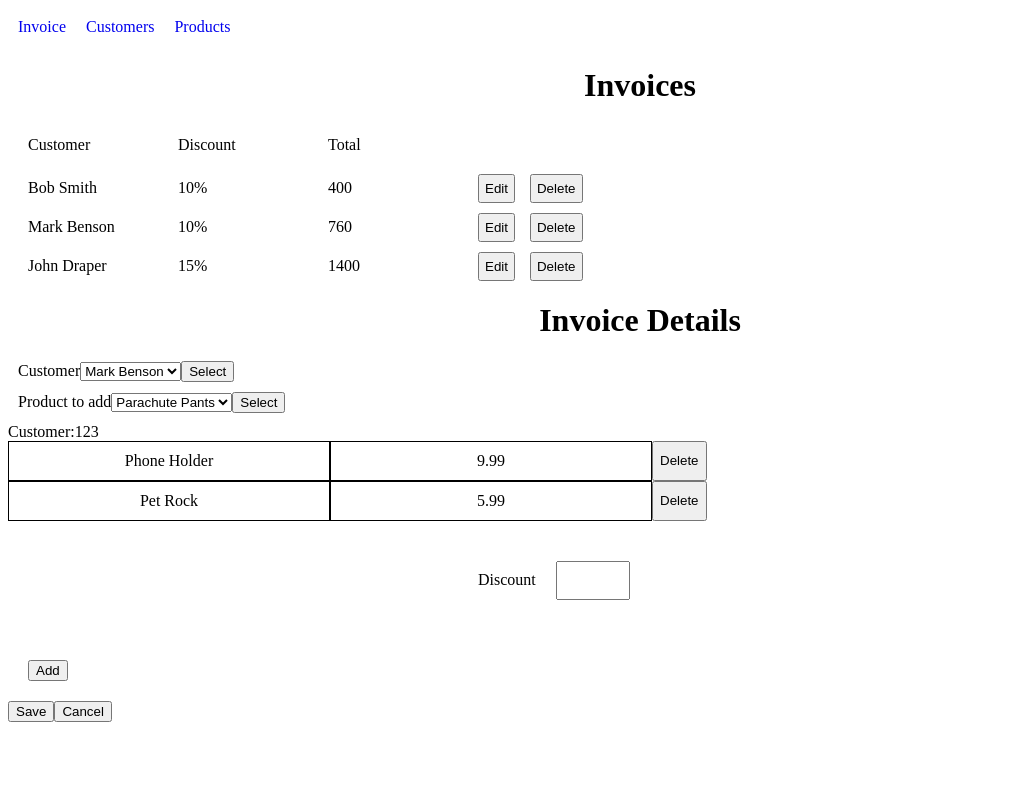
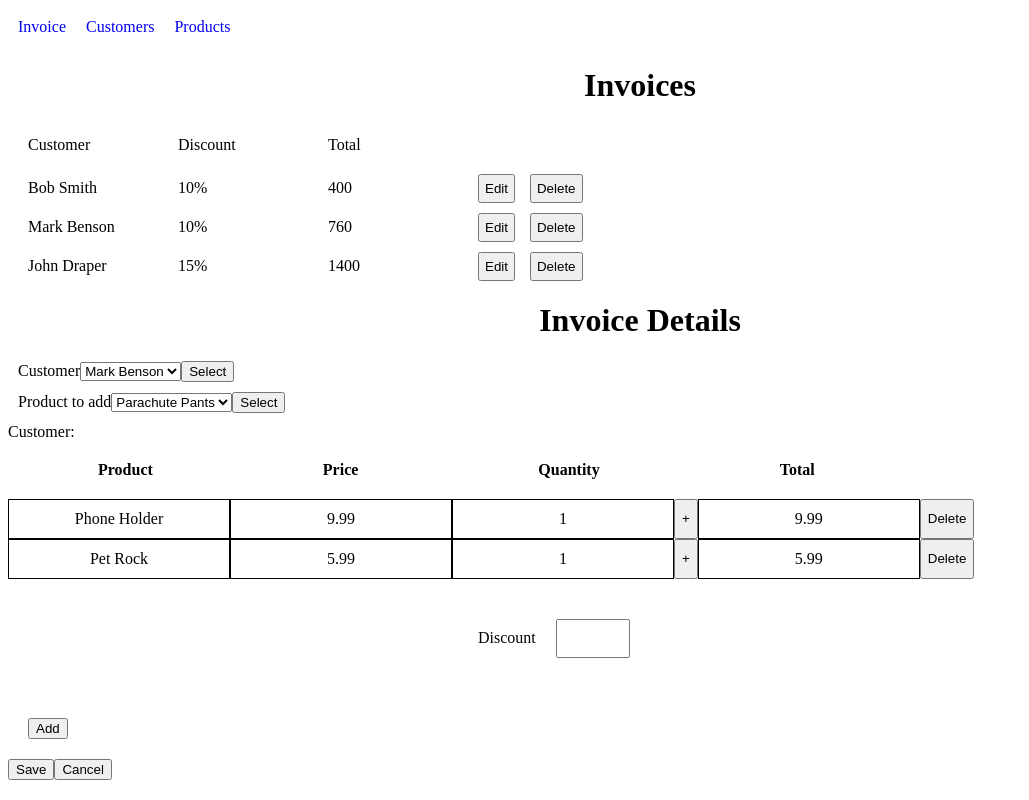
Before and after one commit to eukartsan/invoicing-app, a React (Create React App) app: page / in a window 1280 px wide. Shown: the whole page, without its empty margins (0-1029 px from the left). Built offline with nearby package versions, Linux system fonts and the light colour scheme.

Commit message:
add quantity

```diff
--- a/src/InvoiceDetails/InvoiceDetails.css
+++ b/src/InvoiceDetails/InvoiceDetails.css
@@ -6,7 +6,7 @@
 .invoicing-item{
     border: 1px solid;
     display: flex;
-    width: 300px;
+    width: 200px;
     padding: 10px;
     justify-content: space-around;
 }
@@ -33,3 +33,28 @@
     margin: 20px;
     width: 50px;
 }
+
+.invoices-details-header{
+    display: flex;
+    font-weight: 600;
+}
+
+.invoices-details-name{
+    padding: 20px;
+    margin-left: 70px;
+}
+
+.invoices-details-address{
+    padding: 20px;
+    margin-left: 130px;
+}
+
+.invoices-details-quantity{
+    padding: 20px;
+    margin-left: 140px;
+}
+
+.invoices-details-total{
+    padding: 20px;
+    margin-left: 140px;
+}
--- a/src/InvoiceDetails/InvoiceDetails.js
+++ b/src/InvoiceDetails/InvoiceDetails.js
@@ -17,17 +17,9 @@ class InvoiceDetails extends React.Component {
         this.state = {
             price: '',
             discount: '',
-            customerSelected: '123',
+            customerSelected: ''
             //price: '30'
         }
-    }
-
-    selectCustomer = (event) => {
-        this.props.setCustomer(event)
-    }
-
-    selectProduct = (event) => {
-        this.props.setProduct(event)
     }
 
     addNewInvoice = (id) => (event) => {
@@ -50,10 +42,13 @@ class InvoiceDetails extends React.Component {
 
     selectNewCustomer = () => {
         const selectCustomer = this.setCustomer.value;
-                console.log(selectCustomer)
-        console.log(this.state.customerSelected)
+        this.setState({ customerSelected: selectCustomer})
     }
 
+    quantityIncrement = () => {
+        this.setState({ quantity: this.state.quantity + 1 })
+        console.log(this.state.quantity)
+    }
 
     changeDiscount = (event) => {
         if (/^(100|[1-9]|[1-9][0-9])$/.test(event.target.value)) {
@@ -80,11 +75,23 @@ class InvoiceDetails extends React.Component {
 
         const invoicingList = invoice
             .map((invoice_details) => {
-                const { id, name, price } = invoice_details
+                const { id, name, price, quantity } = invoice_details;
+
+                //this.setState({ price: total})
+
+                //console.log(total)
+                //console.log(price * quantity)
+                //console.log(quantity)
+
                 return (
                     <div className="invoicing-block-item" key={id}>
                         {invoicingItem(name)}
                         {invoicingItem(price)}
+                        {invoicingItem(quantity)}
+                        <button
+                            onClick={this.quantityIncrement}
+                        >+</button>
+                        {invoicingItem(price * quantity)}
                         <button
                             onClick={this.deleteInvoicing(id)}>Delete
                         </button>
@@ -129,8 +136,14 @@ class InvoiceDetails extends React.Component {
                         onClick={this.selectNewProduct}>Select
                     </button>
                 </div>
-                <label>Customer:</label>
+                <label>Customer: </label>
                 {customerSelected}
+                <div className="invoices-details-header">
+                    <div className="invoices-details-name">Product</div>
+                    <div className="invoices-details-address">Price</div>
+                    <div className="invoices-details-quantity">Quantity</div>
+                    <div className="invoices-details-total">Total</div>
+                </div>
                 <div className="invoicing-container">
                     {invoicingList}
                 </div>
--- a/src/reducers/initialState.js
+++ b/src/reducers/initialState.js
@@ -90,11 +90,13 @@ const initialState = {
         {
             name: 'Phone Holder',
             price: '9.99',
+            quantity: '1',
             id: uuidv4(),
         },
         {
             name: 'Pet Rock',
             price: '5.99',
+            quantity: '1',
             id: uuidv4(),
         },
     ],
```
